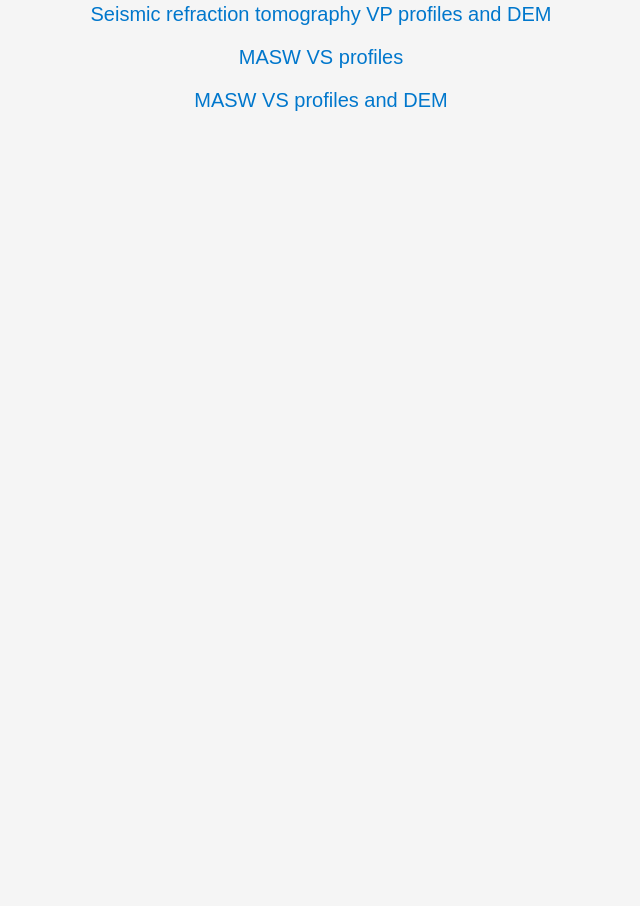
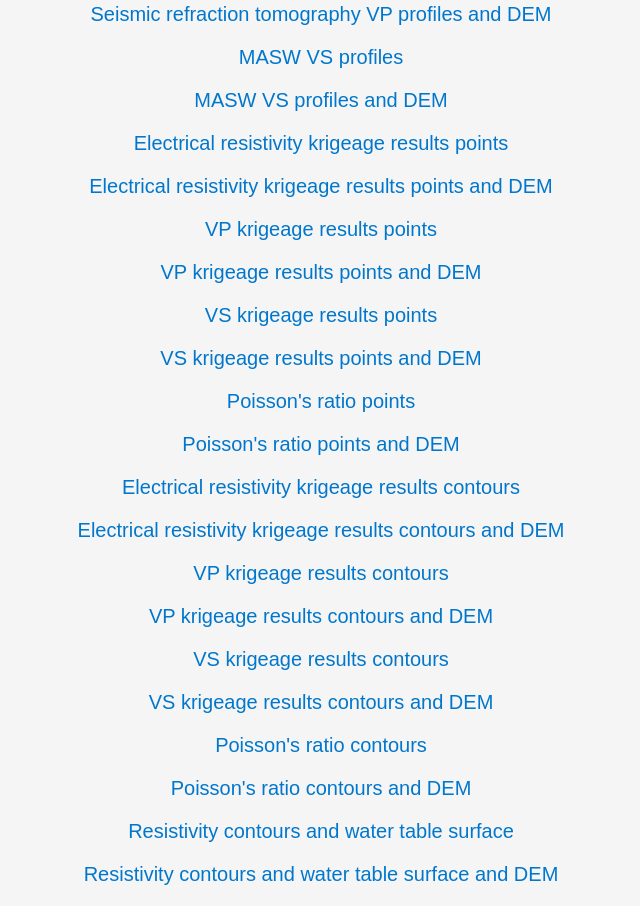
Before and after one commit to MaximeGautierGeophysics/3D_visualization_Orgeval, a plain HTML site: page index.html in a window 1280 px wide. Shown: the part 296-1202 px from the top of the page, without its empty margins (319-959 px from the left). Before the commit the page ends 800 px from the top, so only its background shows below. Drawn offline with Linux system fonts and the light colour scheme.

Commit message:
Update index.html

```diff
--- a/index.html
+++ b/index.html
@@ -42,5 +42,34 @@
 <a href="vs_2.5D.html">MASW VS profiles</a>
 
 <a href="vs_2.5D_dem.html">MASW VS profiles and DEM</a>
+
+<a href="krigeage_rho.html">Electrical resistivity krigeage results points</a>
+<a href="krigeage_rho_dem.html">Electrical resistivity krigeage results points and DEM</a>
+
+<a href="krigeage_vp.html">VP krigeage results points</a>
+<a href="krigeage_vp_dem.html">VP krigeage results points and DEM</a>
+
+<a href="krigeage_vs.html">VS krigeage results points</a>
+<a href="krigeage_vs_dem.html">VS krigeage results points and DEM</a>
+
+<a href="krigeage_p.html">Poisson's ratio points</a>
+<a href="krigeage_p_dem.html">Poisson's ratio points and DEM</a>
+
+
+
+<a href="krigeage_rho_contour.html">Electrical resistivity krigeage results contours</a>
+<a href="krigeage_rho_contour_dem.html">Electrical resistivity krigeage results contours and DEM</a>
+
+<a href="krigeage_vp_contour.html">VP krigeage results contours</a>
+<a href="krigeage_vp_contour_dem.html">VP krigeage results contours and DEM</a>
+
+<a href="krigeage_vs_contour.html">VS krigeage results contours</a>
+<a href="krigeage_vs_contour_dem.html">VS krigeage results contours and DEM</a>
+
+<a href="krigeage_p_contour.html">Poisson's ratio contours</a>
+<a href="krigeage_p_contour_dem.html">Poisson's ratio contours and DEM</a>
+
+<a href="krigeage_rho_contour_wt.html">Resistivity contours and water table surface</a>
+<a href="krigeage_rho_contour_wt_dem.html">Resistivity contours and water table surface and DEM</a>
 </body>
 </html>
```
